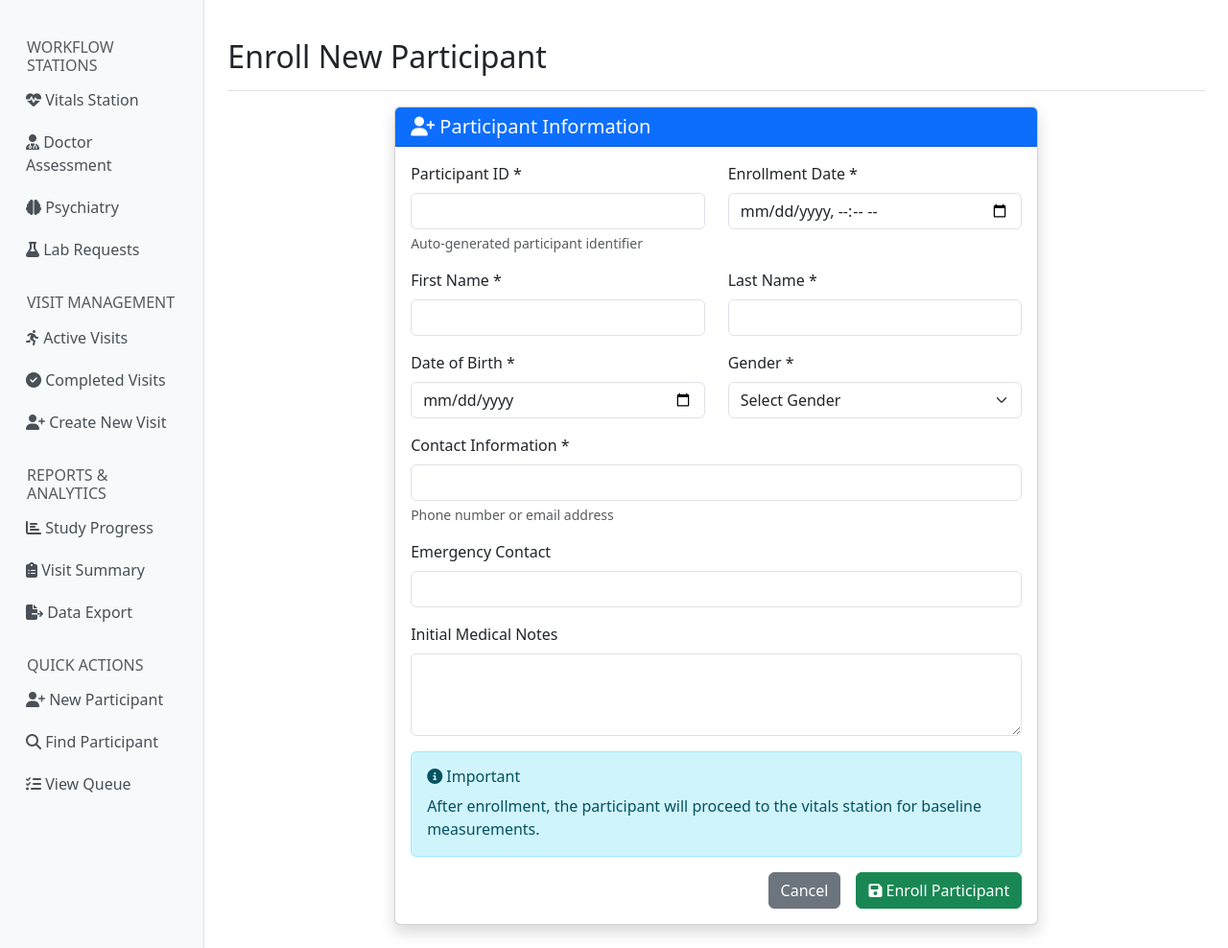
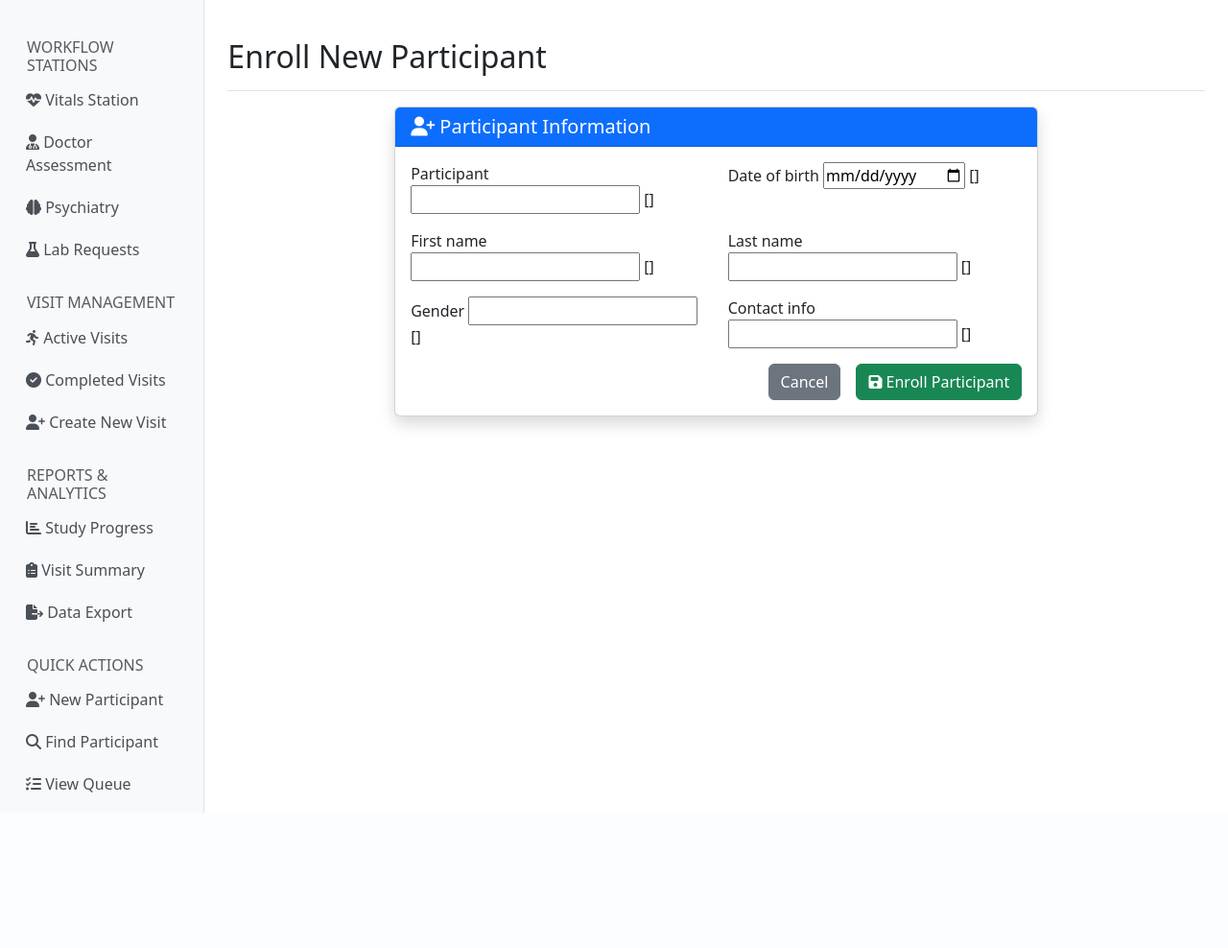
Before and after one commit to mosesotieno/clinical_study, a Django app: template templates/core/enrollment.html in a window 1280 px wide. Shown: the part 56-1044 px from the top of the page at 96% size. After the commit the page ends 903 px from the top, so only its background shows below. Run offline with Django 3.2, Linux system fonts and the light colour scheme; the template is opened without the code that fills it, so the values that code supplies are empty, except form fields; tables that the repository leaves empty hold one stand-in row (values such as "Sample post"); form fields are guessed from the names that the template uses.

Commit message:
Modified the enrollment html to use ModelForm

```diff
--- a/templates/core/enrollment.html
+++ b/templates/core/enrollment.html
@@ -16,65 +16,45 @@
             <div class="card-body">
                 <form method="post" id="enrollmentForm">
                     {% csrf_token %}
+                    {{ form.non_field_errors }}
 
                     <div class="row">
                         <div class="col-md-6 mb-3">
-                            <label for="participant_id" class="form-label">Participant ID *</label>
-                            <input type="text" class="form-control" id="participant_id" name="participant_id" required>
-                            <div class="form-text">Auto-generated participant identifier</div>
+                            {{ form.participant_id.label_tag }}
+                            {{ form.participant_id }}
+                            {{ form.participant_id.errors }}
                         </div>
                         <div class="col-md-6 mb-3">
-                            <label for="enrollment_date" class="form-label">Enrollment Date *</label>
-                            <input type="datetime-local" class="form-control" id="enrollment_date" name="enrollment_date" required>
+                            {{ form.date_of_birth.label_tag }}
+                            {{ form.date_of_birth }}
+                            {{ form.date_of_birth.errors }}
                         </div>
                     </div>
 
                     <div class="row">
                         <div class="col-md-6 mb-3">
-                            <label for="first_name" class="form-label">First Name *</label>
-                            <input type="text" class="form-control" id="first_name" name="first_name" required>
+                            {{ form.first_name.label_tag }}
+                            {{ form.first_name }}
+                            {{ form.first_name.errors }}
                         </div>
                         <div class="col-md-6 mb-3">
-                            <label for="last_name" class="form-label">Last Name *</label>
-                            <input type="text" class="form-control" id="last_name" name="last_name" required>
+                            {{ form.last_name.label_tag }}
+                            {{ form.last_name }}
+                            {{ form.last_name.errors }}
                         </div>
                     </div>
 
                     <div class="row">
                         <div class="col-md-6 mb-3">
-                            <label for="date_of_birth" class="form-label">Date of Birth *</label>
-                            <input type="date" class="form-control" id="date_of_birth" name="date_of_birth" required>
+                            {{ form.gender.label_tag }}
+                            {{ form.gender }}
+                            {{ form.gender.errors }}
                         </div>
                         <div class="col-md-6 mb-3">
-                            <label for="gender" class="form-label">Gender *</label>
-                            <select class="form-select" id="gender" name="gender" required>
-                                <option value="">Select Gender</option>
-                                <option value="M">Male</option>
-                                <option value="F">Female</option>
-                                <option value="O">Other</option>
-                            </select>
+                            {{ form.contact_info.label_tag }}
+                            {{ form.contact_info }}
+                            {{ form.contact_info.errors }}
                         </div>
-                    </div>
-
-                    <div class="mb-3">
-                        <label for="contact_info" class="form-label">Contact Information *</label>
-                        <input type="text" class="form-control" id="contact_info" name="contact_info" required>
-                        <div class="form-text">Phone number or email address</div>
-                    </div>
-
-                    <div class="mb-3">
-                        <label for="emergency_contact" class="form-label">Emergency Contact</label>
-                        <input type="text" class="form-control" id="emergency_contact" name="emergency_contact">
-                    </div>
-
-                    <div class="mb-3">
-                        <label for="medical_history" class="form-label">Initial Medical Notes</label>
-                        <textarea class="form-control" id="medical_history" name="medical_history" rows="3"></textarea>
-                    </div>
-
-                    <div class="alert alert-info">
-                        <h6><i class="fas fa-info-circle"></i> Important</h6>
-                        <p class="mb-0">After enrollment, the participant will proceed to the vitals station for baseline measurements.</p>
                     </div>
 
                     <div class="d-grid gap-2 d-md-flex justify-content-md-end">
@@ -84,6 +64,7 @@
                         </button>
                     </div>
                 </form>
+
             </div>
         </div>
     </div>
```
Also changed, not shown: core/forms.py (+12 -1 lines), core/views.py (+13 -26 lines).
